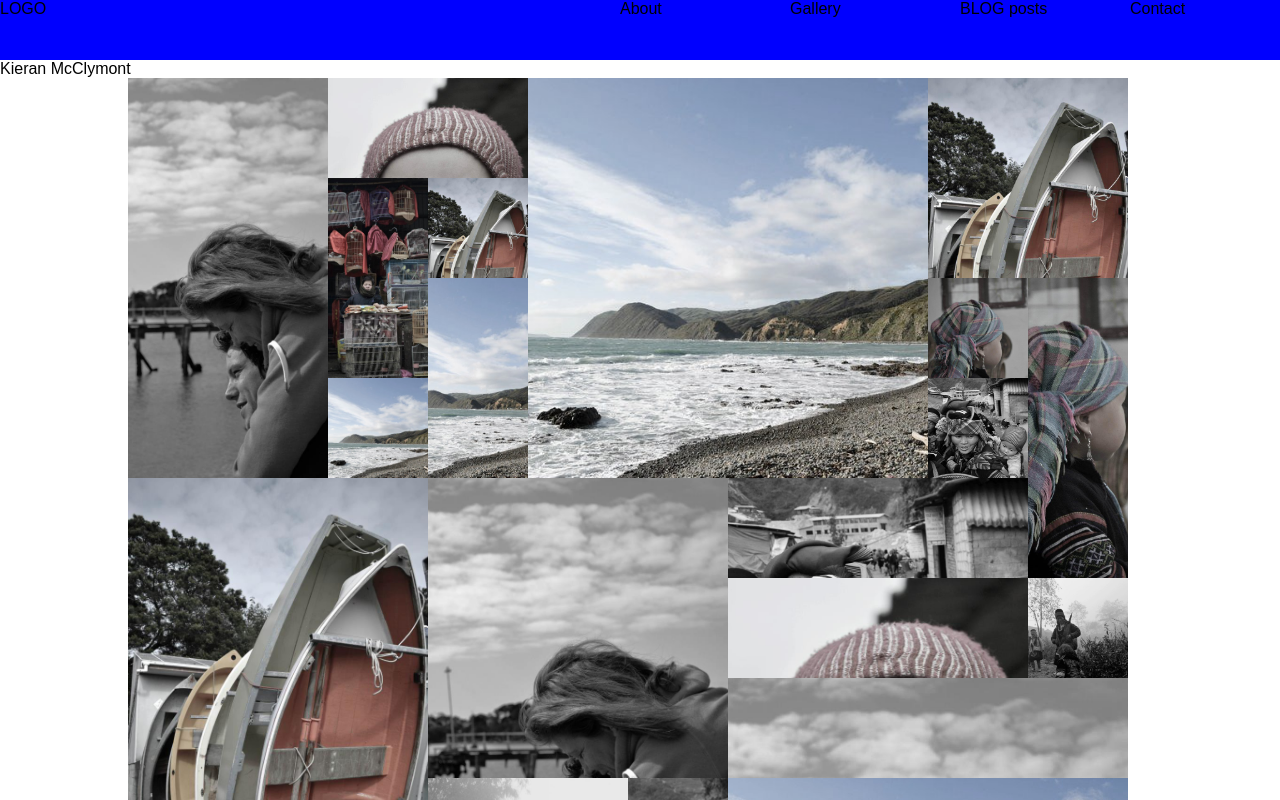
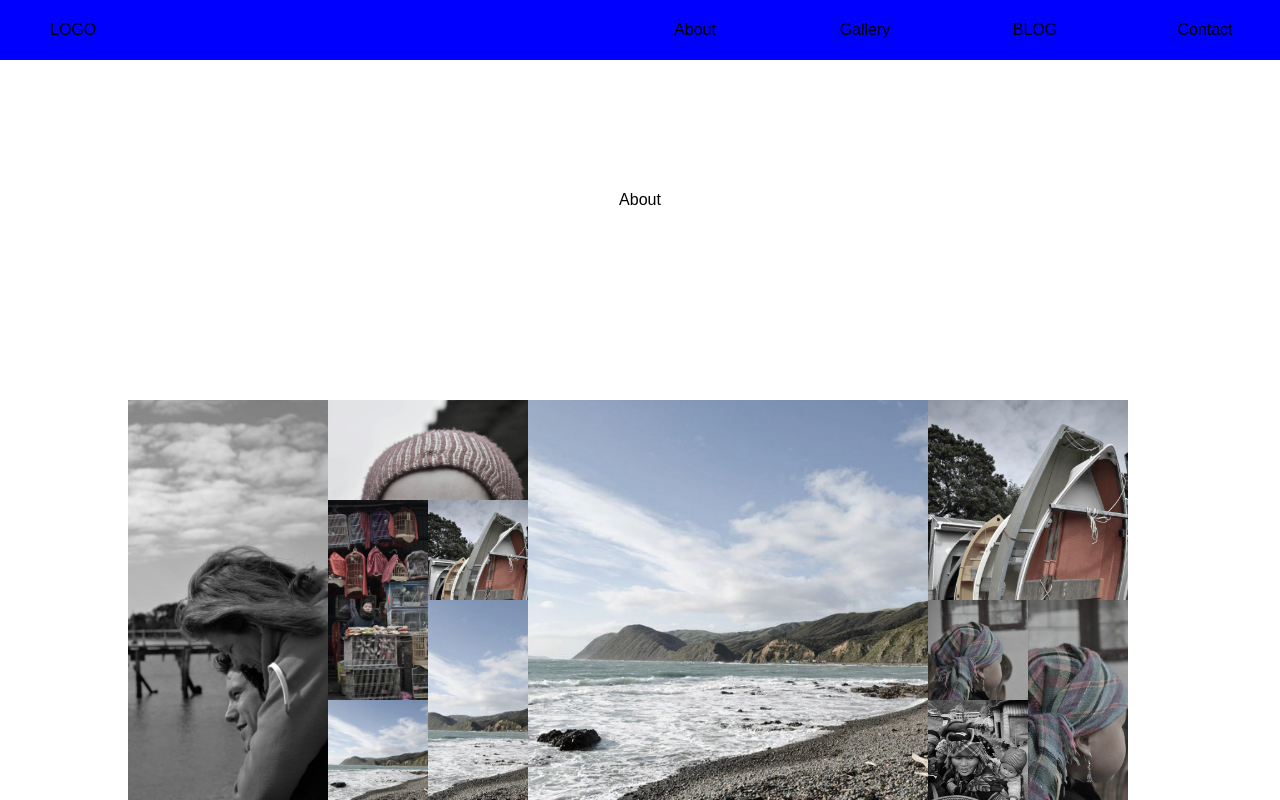
Before and after one commit to mcclymont-k/react-blog, a React (Create React App) app: page /#/ in a window 1280 px wide. Shown: the top 800 px of the page. Built offline with nearby package versions, Linux system fonts and the light colour scheme.

Commit message:
Added a smooth scroller + added some spacing to the About and Blog page

```diff
--- a/package.json
+++ b/package.json
@@ -6,7 +6,8 @@
     "react": "^16.3.1",
     "react-dom": "^16.3.1",
     "react-router-dom": "^4.2.2",
-    "react-scripts": "1.1.4"
+    "react-scripts": "1.1.4",
+    "react-scroll": "^1.7.8"
   },
   "scripts": {
     "start": "react-scripts start",
--- a/src/App.css
+++ b/src/App.css
@@ -5,6 +5,14 @@
   display: grid;
   grid-template-columns: 1fr 150px 150px 150px 150px;
   grid-gap: 20px;
+  align-items: center;
+  justify-items: center;
+  position: fixed;
+}
+
+.menuBarContainer .logo {
+  justify-self: flex-start;
+  padding-left: 50px;
 }
 
 .item {
@@ -62,7 +70,6 @@
 
 .galleryContainer {
   width: 80vw;
-  max-height: 900px;
   margin: auto;
   display: grid;
   grid-template-columns: repeat(auto-fit, 100px);
@@ -82,8 +89,8 @@
 }
 
 .overlayImage {
-  width: 400px;
-  height: 600px;
+  width: 600px;
+
   object-fit: cover;
 }
 
@@ -93,16 +100,17 @@
   border: 2px solid white;
   color: white;
   padding: 5px;
+  font-size: 10px;
 }
 
 .imageCloseButton {
-  width: 100px;
+  width: 80px;
   background-color: rgba(0,0,0,0.7);
   border: 2px solid white;
   color: white;
   padding: 5px;
   position: absolute;
-  margin: 20px;
+  margin: 40px;
   top: 0;
 }
 
@@ -111,3 +119,22 @@
   align-items: center;
   justify-content: center;
 }
+
+.aboutContainer {
+  display: grid;
+  align-items: center;
+  justify-content: center;
+  min-height: 400px;
+  width: 80vw;
+  margin: auto;
+}
+
+.blogContainer {
+  border: 1px solid black;
+  display:grid;
+  align-items: center;
+  justify-content: center;
+  min-height: 1200px;
+  width: 80vw;
+  margin: auto;
+}
--- /dev/null
+++ b/src/Components/Blog.js
@@ -0,0 +1,14 @@
+import React, { Component } from 'react';
+
+
+class Blog extends Component {
+  render () {
+    return(
+      <div className='blogContainer'>
+        Blog
+      </div>
+    )
+  }
+}
+
+export default Blog
--- a/src/Components/Gallery.js
+++ b/src/Components/Gallery.js
@@ -39,14 +39,14 @@ class Gallery extends Component {
           <button onClick={this.close} className='imageCloseButton'>Close x</button>
           <img className='overlayImage' />
         </div>
-        <div className='galleryContainer'>
+        <div className='galleryContainer' >
           {
             this.state.digits
             ? this.state.digits.map(([h, v]) =>
               <div className= {`item  h${h} v${v}`} onClick={this.handleClick}>
                 <img src={require(`../Images/${this.randomNumber(12)}.jpg`)} />
                 <div className='itemOverlay'>
-                  <button className="itemOverlayButton">View ></button>
+                  <button className="itemOverlayButton">VIEW -></button>
                 </div>
             </div>
           ): ""
--- a/src/Components/Home.js
+++ b/src/Components/Home.js
@@ -1,15 +1,17 @@
 import React, { Component } from 'react';
 import MenuBar from './MenuBar'
 import Gallery from './Gallery'
-
+import Blog from './Blog'
 
 class Home extends Component {
+
   render () {
     return(
       <div>
         <MenuBar />
-        Kieran McClymont
+        <section className='aboutContainer'>About</section>
         <Gallery />
+        <Blog className='blogContainer' />
       </div>
     )
   }
--- a/src/Components/MenuBar.js
+++ b/src/Components/MenuBar.js
@@ -1,14 +1,30 @@
 import React, { Component } from 'react';
-
+import { Link, DirectLink, Element , Events, animateScroll as scroll, scrollSpy, scroller } from 'react-scroll'
 
 class MenuBar extends Component {
+
+  smoothScroll(e) {
+    let selector = e.currentTarget.className
+    let classSelector = '.' + selector + 'Container'
+    let destination = document.querySelector(classSelector).offsetTop
+    scroll.scrollTo(destination - 100)
+  }
+
+  scrollTo() {
+    scroller.scrollTo('scroll-to-element', {
+      duration: 800,
+      delay: 0,
+      smooth: 'easeInOutQuart'
+      })
+    }
+
   render () {
     return(
       <div className='menuBarContainer'>
-        <div>LOGO</div>
-        <div>About</div>
-        <div>Gallery</div>
-        <div>BLOG posts</div>
+        <div className='logo'>LOGO</div>
+        <div className='about' onClick={this.smoothScroll}>About</div>
+        <div className='gallery' onClick={this.smoothScroll}>Gallery</div>
+        <div className='blog' onClick={this.smoothScroll}>BLOG</div>
         <div>Contact</div>
       </div>
     )
```
Also changed, not shown: 1 other file (tests, documents, lock files or other folders).
